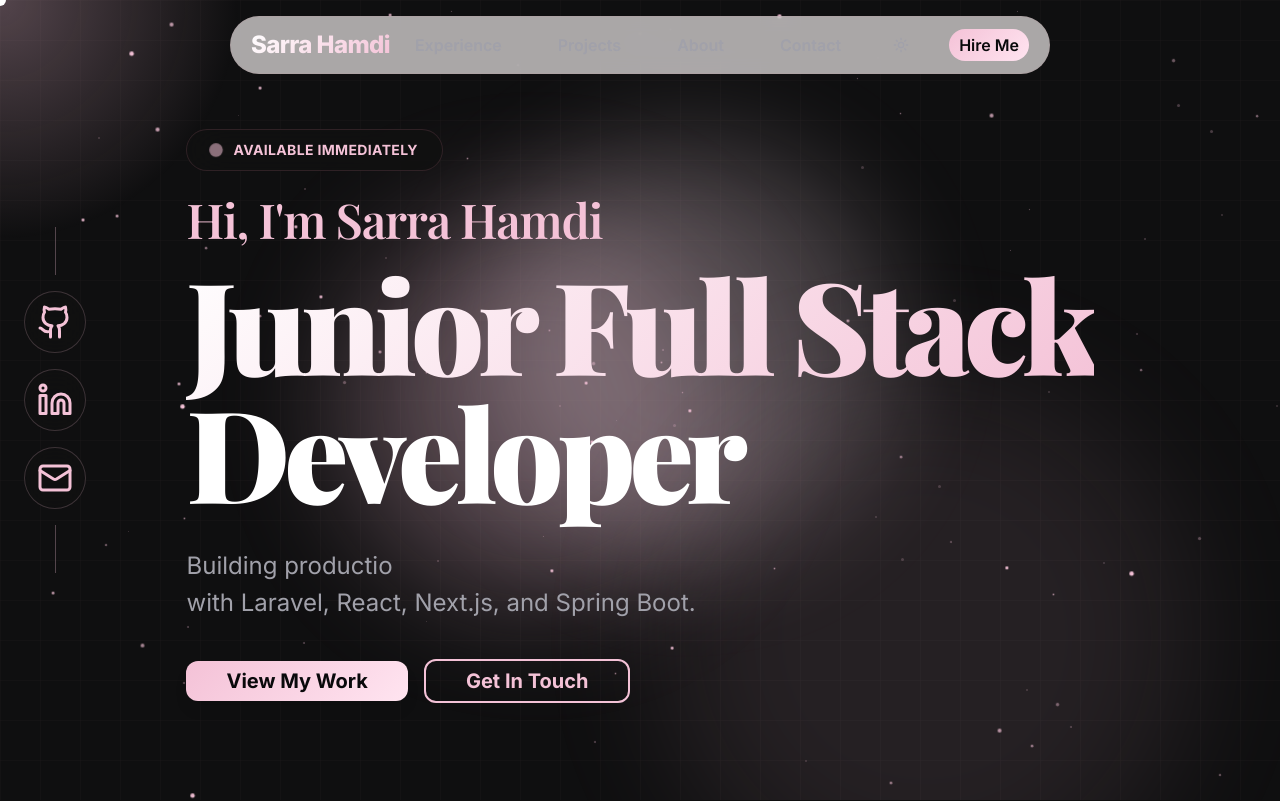
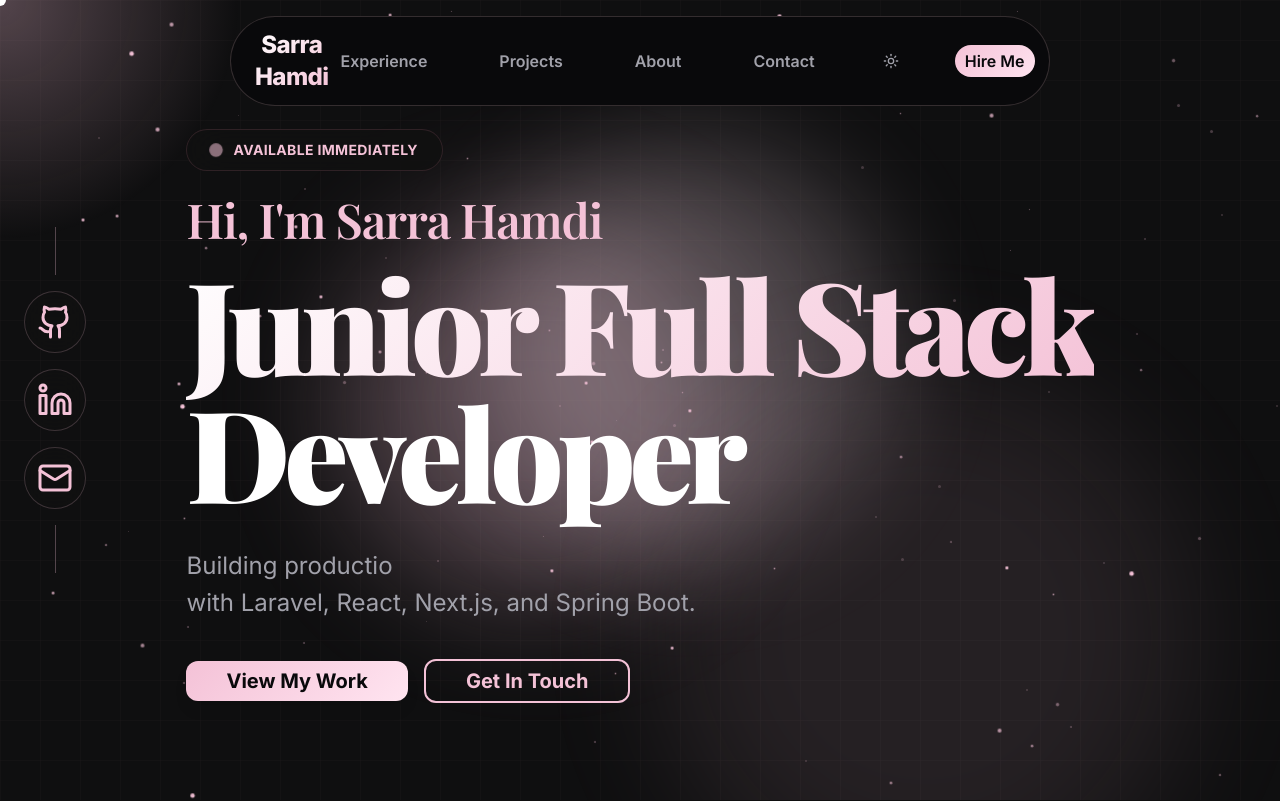
Before and after one commit to SarraHamdi11/portfolio, a Next.js app: page / in a window 1280 px wide. Shown: the top 801 px of the page. Built offline with nearby package versions, Linux system fonts and the light colour scheme; a web font is replaced by a local one.

Commit message:
Update navbar background & spacing, fix project page image toggle

```diff
--- a/src/app/projects/[id]/page.tsx
+++ b/src/app/projects/[id]/page.tsx
@@ -68,19 +68,19 @@ export default function ProjectPage() {
               <>
                 <button
                   onClick={prevImage}
-                  className="absolute left-4 top-1/2 -translate-y-1/2 p-2 rounded-full glass transition-all"
+                  className="absolute left-4 top-1/2 -translate-y-1/2 p-2 rounded-full glass transition-all z-30"
                   style={{ color: "var(--text-primary)" }}
                 >
                   <ChevronLeft size={24} />
                 </button>
                 <button
                   onClick={nextImage}
-                  className="absolute right-4 top-1/2 -translate-y-1/2 p-2 rounded-full glass transition-all"
+                  className="absolute right-4 top-1/2 -translate-y-1/2 p-2 rounded-full glass transition-all z-30"
                   style={{ color: "var(--text-primary)" }}
                 >
                   <ChevronRight size={24} />
                 </button>
-                <div className="absolute bottom-4 left-1/2 -translate-x-1/2 flex gap-2">
+                <div className="absolute bottom-4 left-1/2 -translate-x-1/2 flex gap-2 z-30">
                   {project.images.map((_, index) => (
                     <button
                       key={index}
--- a/src/components/Navbar.tsx
+++ b/src/components/Navbar.tsx
@@ -27,9 +27,9 @@ export default function Navbar() {
     <nav className="fixed top-0 left-0 right-0 z-50 transition-all duration-300 pt-4">
       <div className="mx-auto max-w-[820px]">
         <div
-          className="flex items-center justify-between px-5 py-2.5 rounded-[50px] backdrop-blur-[10px]"
+          className="flex items-center justify-between px-6 py-3 rounded-[50px] backdrop-blur-[10px]"
           style={{
-            background: "rgba(237,232,232,0.7)",
+            background: "var(--background)",
             border: "1px solid rgba(180,150,155,0.25)"
           }}
         >
@@ -40,7 +40,7 @@ export default function Navbar() {
             {portfolioData.name}
           </button>
 
-          <div className="hidden md:flex items-center gap-8">
+          <div className="hidden md:flex items-center gap-12">
             {[
               { id: "experience", label: "Experience" },
               { id: "portfolio", label: "Projects" },
```
